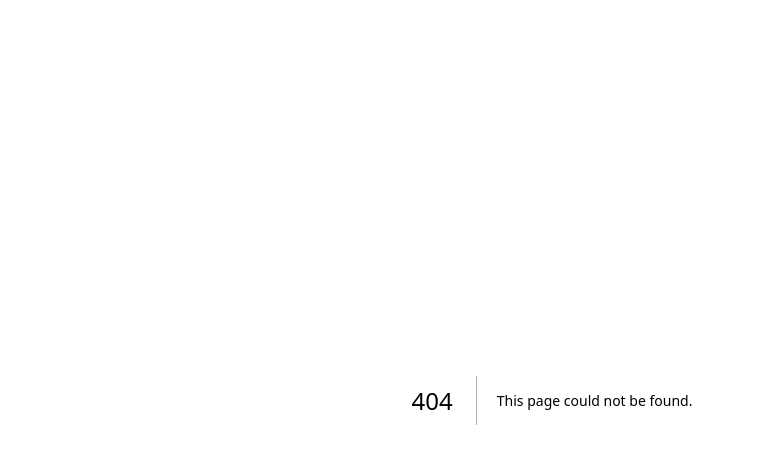
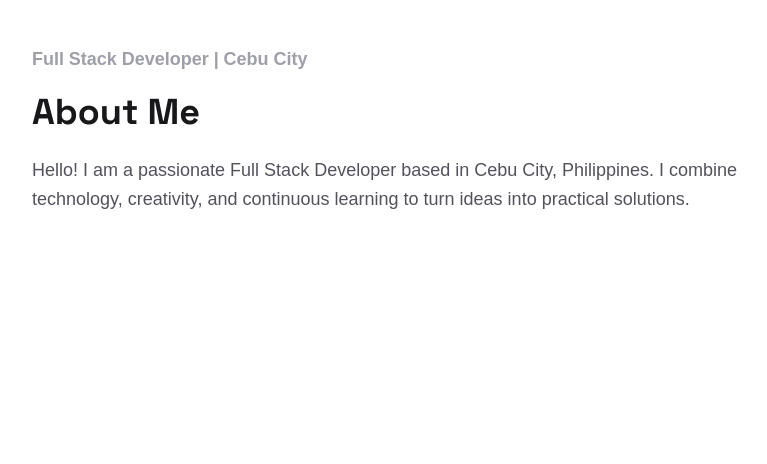
Before and after one commit to Dyllj/about_dyll, a Next.js app: page /about in a window 1280 px wide. Before the commit this address had no page. Shown: the top 464 px of the page, without its empty margins (88-855 px from the left). Built offline with nearby package versions, Linux system fonts and the light colour scheme.

Commit message:
Fix navigation link for About page and add AboutPage component with introductory content

```diff
--- /dev/null
+++ b/app/about/page.tsx
@@ -0,0 +1,28 @@
+  export default function AboutPage() {
+  return (
+    <main className="min-h-screen items-center justify-center bg-white">
+      <section className="relative flex mt-5 items-center justify-between gap-4">
+      </section>
+      <section className="mt-6 ml-30 flex flex-col gap-4">
+        <div className=" w-200">
+          <h6
+            className="text-lg font-semibold text-zinc-400"
+            style={{ fontFamily: "var(--font-noto-sans-hebrew), sans-serif" }}
+          >
+            Full Stack Developer | Cebu City
+          </h6>
+          <h1
+            className="mt-5 text-4xl font-bold text-zinc-900"
+            style={{ fontFamily: "var(--font-space-grotesk), sans-serif" }}
+          >
+            About Me
+          </h1>
+          <p className="mt-6 text-lg text-zinc-600 leading-relaxed">
+            Hello! I am a passionate Full Stack Developer based in Cebu City, Philippines.
+            I combine technology, creativity, and continuous learning to turn ideas into practical solutions.
+          </p>
+        </div>
+      </section>
+    </main>
+  );
+}
--- a/app/components/nav/nav.tsx
+++ b/app/components/nav/nav.tsx
@@ -1,7 +1,7 @@
 const navigationItems = [
   {
     label: "About",
-    href: "#about",
+    href: "/about",
     icon: (
       <>
         <circle cx="12" cy="8" r="3.25" />
```
